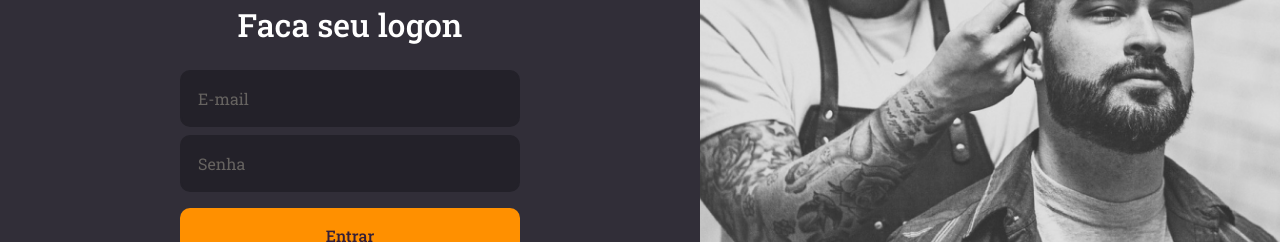
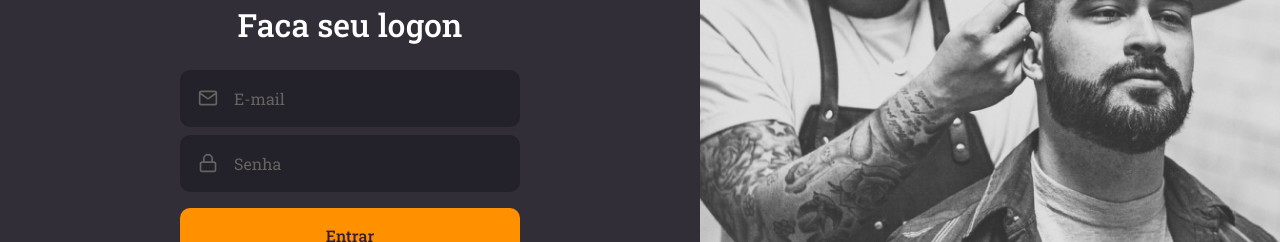
Before and after one commit to AdsonTanajura/GoBarber, a React (Create React App) app: page / in a window 1280 px wide. Shown: the part 289-531 px from the top of the page. Built offline with nearby package versions, Linux system fonts and the light colour scheme.

Commit message:
Cria o coponente buttom e Iput

```diff
--- /dev/null
+++ b/src/components/Button/index.tsx
@@ -0,0 +1,11 @@
+import React, { ButtonHTMLAttributes } from "react";
+
+import { Container } from './styles';
+
+type ButtonProps = ButtonHTMLAttributes<HTMLButtonElement>
+
+const Button: React.FC<ButtonProps> = ({children, ...rest}) => (
+    <Container {...rest}>{children}</Container>
+);
+
+export default Button;
--- /dev/null
+++ b/src/components/Button/styles.ts
@@ -0,0 +1,20 @@
+import { styled } from 'styled-components';
+import { shade } from 'polished';
+
+
+export const Container = styled.button`
+    background: #FF9000;
+    height: 56px;
+    margin-top: 16px;
+    border-radius: 10px;
+    border: 0;
+    padding: 0 16px;
+    color: #321e38;
+    width: 100%;
+    font-weight: 500;
+    transition: background-color 0.2s;
+
+    &:hover {
+        background: ${shade(0.2, '#FF9000')};
+    }
+`;
--- /dev/null
+++ b/src/components/Input/index.tsx
@@ -0,0 +1,17 @@
+import React, { InputHTMLAttributes } from "react";
+import { IconBaseProps } from 'react-icons';
+import { Container } from "./styles";
+
+interface InputProps extends InputHTMLAttributes<HTMLInputElement> {
+    name: string
+    icon?: React.ComponentType<IconBaseProps>
+};
+
+const Input: React.FC<InputProps> = ({ icon: Icon, ...rest }) => (
+    <Container>
+        { Icon && <Icon size={20}/> }
+        <input {...rest} />
+    </Container>
+);
+
+export default Input;
--- /dev/null
+++ b/src/components/Input/styles.ts
@@ -0,0 +1,32 @@
+import { styled } from 'styled-components';
+
+export const Container = styled.div`
+        background: #232129;
+        color: #666360;
+        border-radius: 10px;
+        border: 2px solid #232129;
+        padding: 16px;
+        width: 100%;
+        display: flex;
+        align-items: center;
+
+        & + div {
+            margin-top: 8px;
+        }
+
+
+    input {
+        background: transparent;
+        flex: 1;
+        border: 0;
+        color: #F4EDE8;
+
+        &::placeholder {
+            color: #666360;
+        }
+
+    }
+    svg {
+        margin-right: 16px;
+    }
+`;
--- a/src/pages/Signin/index.tsx
+++ b/src/pages/Signin/index.tsx
@@ -1,9 +1,11 @@
 import React from "react";
-import { FiLogIn } from 'react-icons/fi';
+import { FiLogIn, FiMail, FiLock } from 'react-icons/fi';
 
 import logoImg from '../../assets/Logo.svg';
 
 import { Container, Content, Background } from './styles';
+import Button from "../../components/Button";
+import Input from "../../components/Input";
 
 const SingnIn: React.FC = () =>(
  <Container>
@@ -12,13 +14,13 @@
 
         <form>
             <h1>Faca seu logon</h1>
-            <input placeholder="E-mail" />
-            <input type="password" placeholder="Senha" />
-            <button type="submit">Entrar</button>
+            <Input name="email" icon={FiMail} placeholder="E-mail" />
+            <Input name="password" icon={FiLock} type="password" placeholder="Senha" />
+            <Button type="submit">Entrar</Button>
             <a href="fotgot">Esqueci minha senha</a>
         </form>
 
-        <a href=""><FiLogIn/>Criar conta</a>
+        <a href="adw"><FiLogIn/>Criar conta</a>
     </Content>
     <Background />
  </Container>
--- a/src/pages/Signin/styles.ts
+++ b/src/pages/Signin/styles.ts
@@ -27,41 +27,6 @@
 
         h1 {
         margin-bottom: 24px;
-        }
-
-        input {
-            background: #232129;
-            color: #F4EDE8;
-            border-radius: 10px;
-            border: 2px solid #232129;
-            padding: 16px;
-            width: 100%;
-
-            &::placeholder {
-                color: #666360;
-            }
-
-            & + input {
-                margin-top: 8px;
-            }
-
-            }
-
-        button {
-            background: #FF9000;
-            height: 56px;
-            margin-top: 16px;
-            border-radius: 10px;
-            border: 0;
-            padding: 0 16px;
-            color: #321e38;
-            width: 100%;
-            font-weight: 500;
-            transition: background-color 0.2s;
-
-            &:hover {
-                background: ${shade(0.2, '#FF9000')};
-            }
         }
 
         a {
```
